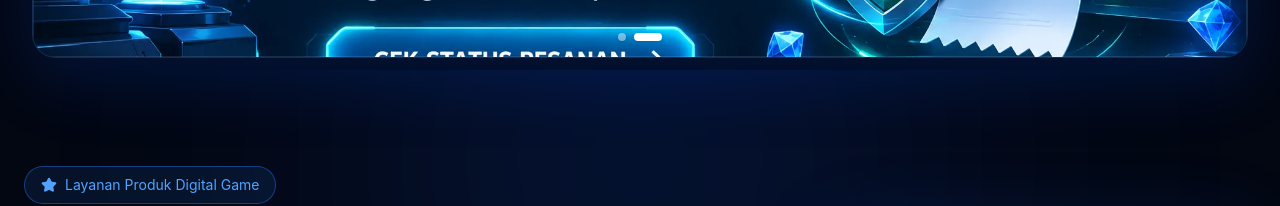
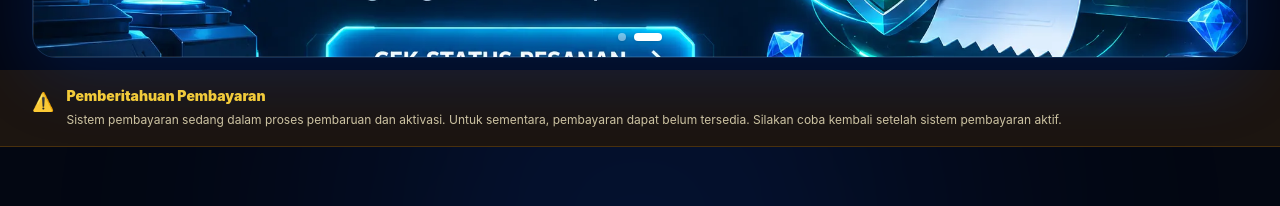
Before and after one commit to falintino/7-april-store, a Next.js app: page / in a window 1280 px wide. Shown: the part 298-504 px from the top of the page. Built offline with nearby package versions, Linux system fonts and the light colour scheme; no server answers.

Commit message:
Show payment update notice on homepage

```diff
--- a/app/page.tsx
+++ b/app/page.tsx
@@ -56,6 +56,22 @@ export default function Home() {
   return (
     <main className="bg-[#030712]">
       <PromoBannerCarousel />
+      <section className="border-b border-amber-500/20 bg-amber-500/10">
+        <div className="mx-auto flex max-w-7xl items-start gap-3 px-5 py-4 sm:px-8">
+          <div className="mt-0.5 text-lg">⚠️</div>
+          <div>
+            <p className="text-sm font-black text-amber-300">
+              Pemberitahuan Pembayaran
+            </p>
+            <p className="mt-1 text-xs leading-5 text-amber-100/80">
+              Sistem pembayaran sedang dalam proses pembaruan dan aktivasi.
+              Untuk sementara, pembayaran dapat belum tersedia. Silakan coba
+              kembali setelah sistem pembayaran aktif.
+            </p>
+          </div>
+        </div>
+      </section>
+
       <Hero />
       <QuickMenu />
       <ServicesGrid />
```
